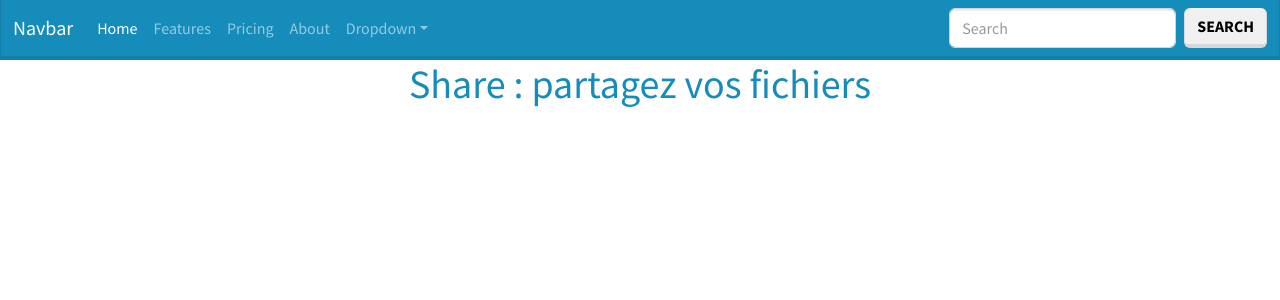
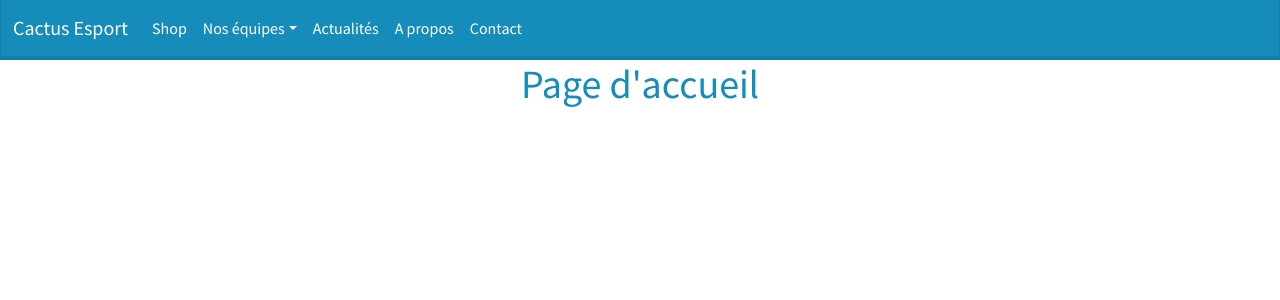
Before and after one commit to RemiBecquaert/cactusesport, a Symfony app: template templates/base/index.html.twig in a window 1280 px wide. Shown: the top 300 px of the page. Run offline with Twig, Linux system fonts and the light colour scheme; the template is opened without the code that fills it, so the values that code supplies are empty; some libraries are stand-ins or nearby versions.

Commit message:
add team and contact pages

```diff
--- a/templates/base.html.twig
+++ b/templates/base.html.twig
@@ -8,14 +8,14 @@
     <!-- Bootstrap CSS -->
     <link href="https://bootswatch.com/5/lumen/bootstrap.min.css" rel="stylesheet">
    {% endblock %}
-    <title>{% block title %}Share - {% endblock %}</title>
+    <title>{% block title %}Cactus Esport - {% endblock %}</title>
   </head>
   <body>
 
 
 <nav class="navbar navbar-expand-lg navbar-dark bg-primary">
   <div class="container-fluid">
-    <a class="navbar-brand" href="#">Navbar</a>
+    <a class="navbar-brand" href="{{path('index')}}">Cactus Esport</a>
     <button class="navbar-toggler" type="button" data-bs-toggle="collapse" data-bs-target="#navbarColor01" aria-controls="navbarColor01" aria-expanded="false" aria-label="Toggle navigation">
       <span class="navbar-toggler-icon"></span>
     </button>
@@ -23,34 +23,28 @@
     <div class="collapse navbar-collapse" id="navbarColor01">
       <ul class="navbar-nav me-auto">
         <li class="nav-item">
-          <a class="nav-link active" href="#">Home
-            <span class="visually-hidden">(current)</span>
-          </a>
+          <a class="nav-link active " href="#">Shop</a>
+        </li>
+        <li class="nav-item dropdown">
+          <a class="nav-link active dropdown-toggle" data-bs-toggle="dropdown" href="#" role="button" aria-haspopup="true" aria-expanded="false">Nos équipes</a>
+          <div class="dropdown-menu">
+            <a class="dropdown-item" href="{{path('rainbow-six')}}">Rainbow Six Siege</a>
+            <a class="dropdown-item" href="{{path('master-duel')}}">Yu-Gi-Oh ! Master Duel</a>
+            <a class="dropdown-item" href="{{path('rocket-league')}}">Rocket League</a>
+            <div class="dropdown-divider"></div>
+          </div>
+        </li>
+
+        <li class="nav-item">
+          <a class="nav-link active" href="#">Actualités</a>
         </li>
         <li class="nav-item">
-          <a class="nav-link" href="#">Features</a>
+          <a class="nav-link active" href="#">A propos</a>
         </li>
         <li class="nav-item">
-          <a class="nav-link" href="#">Pricing</a>
-        </li>
-        <li class="nav-item">
-          <a class="nav-link" href="#">About</a>
-        </li>
-        <li class="nav-item dropdown">
-          <a class="nav-link dropdown-toggle" data-bs-toggle="dropdown" href="#" role="button" aria-haspopup="true" aria-expanded="false">Dropdown</a>
-          <div class="dropdown-menu">
-      <a class="dropdown-item" href="#">Action</a>
-            <a class="dropdown-item" href="#">Another action</a>
-            <a class="dropdown-item" href="#">Something else here</a>
-            <div class="dropdown-divider"></div>
-            <a class="dropdown-item" href="#">Separated link</a>
-          </div>
+          <a class="nav-link active" href="{{path('contact')}}">Contact</a>
         </li>
       </ul>
-      <form class="d-flex">
-        <input class="form-control me-sm-2" type="text" placeholder="Search">
-        <button class="btn btn-secondary my-2 my-sm-0" type="submit">Search</button>
-      </form>
     </div>
   </div>
 </nav>
--- a/templates/base/index.html.twig
+++ b/templates/base/index.html.twig
@@ -3,6 +3,6 @@
 {% block title %}{{ parent() }}Accueil{% endblock %}
 
 {% block body %}
-    <h1 class="text-center text-primary"> Share : partagez vos fichiers </h1>
+    <h1 class="text-center text-primary">Page d'accueil</h1>
 
 {% endblock %}
```
Also changed, not shown: src/Controller/BaseController.php (+24 -0 lines), templates/base/contact.html.twig (added, +8 -0 lines), templates/base/master-duel.html.twig (added, +8 -0 lines), templates/base/rainbow-six.html.twig (added, +8 -0 lines), templates/base/rocket-league.html.twig (added, +8 -0 lines).
